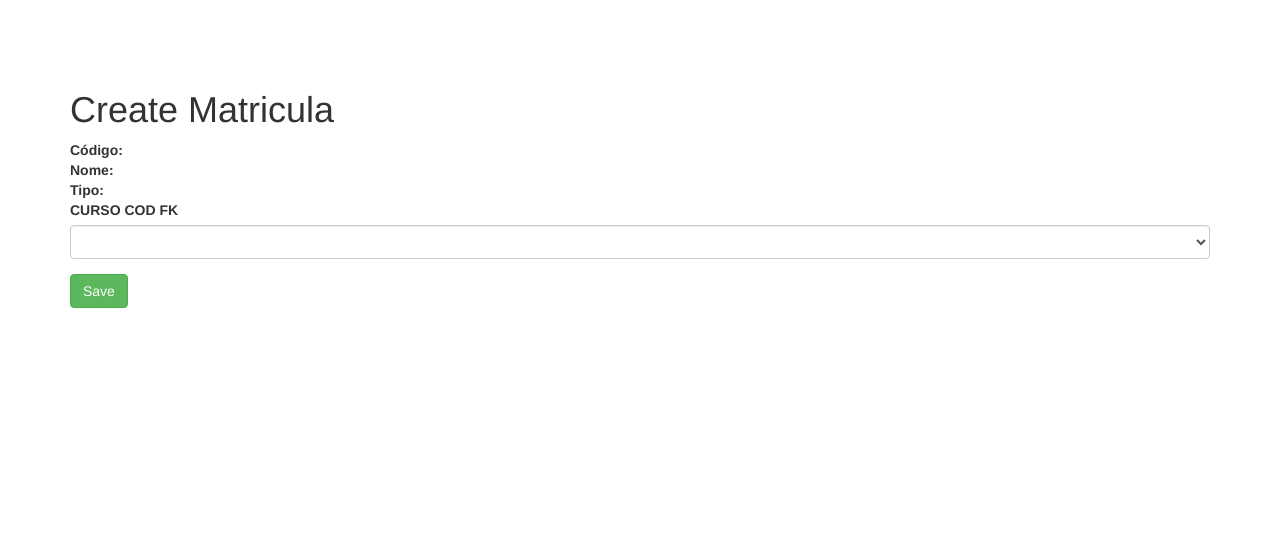
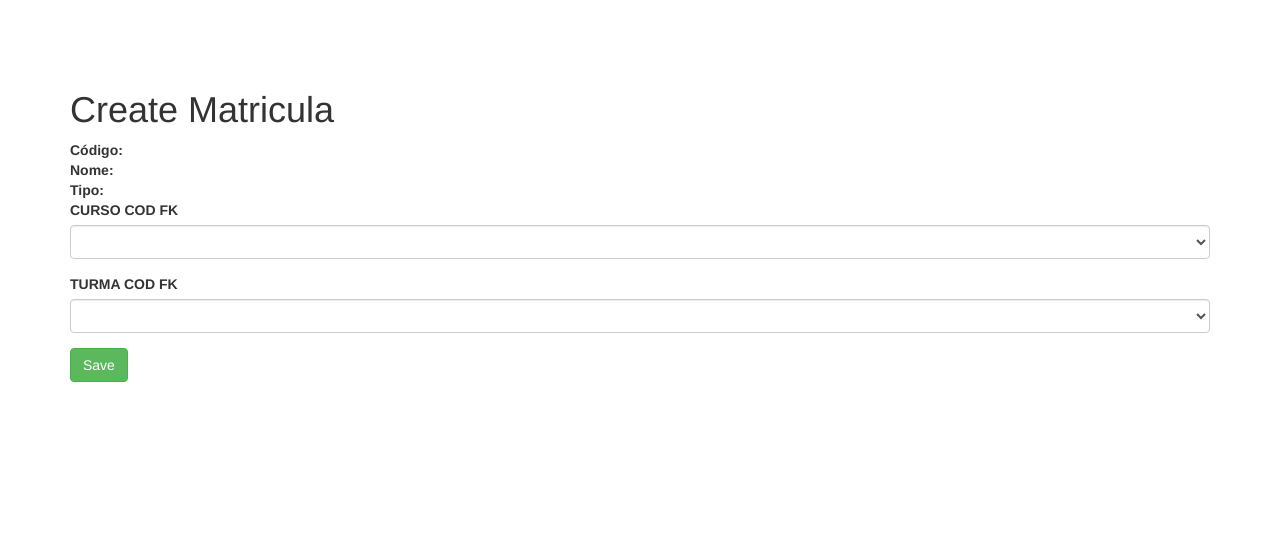
Before and after one commit to Andrimarciely/cemaspatende, a Yii app: the page made by views/matricula/create.php in a window 1280 px wide. Shown: the top 534 px of the page. Run offline with PHP 8.4 and a stand-in for Yii, Linux system fonts and the light colour scheme; the template is opened without the code that fills it: most values are stand-ins (such as "Sample title", 1, 10 or a date in 2020); form fields are guessed from the names that the template uses; data that the repository does not hold is empty; some libraries are stand-ins or nearby versions.

Commit message:
new feat dropdown turma_cdd_fk

```diff
--- a/views/matricula/_form.php
+++ b/views/matricula/_form.php
@@ -48,7 +48,12 @@ use yii\helpers\ArrayHelper;
                                                                 });'
                                                             ]);
     ?>
+    <?= $form->field($model,'TURMA_COD_FK')->dropDownList(
+        ArrayHelper::map(TURMA::find()->all(),'TURMA_COD_PK','TURMA_DT_INICIO'),
+                                                ['prompt'=>'-Selecione-','disable'=>"$model->isNewRecord,"
+    ]);
 
+    ?>
     <div class="form-group">
         <?= Html::submitButton('Save', ['class' => 'btn btn-success']) ?>
     </div>
```
